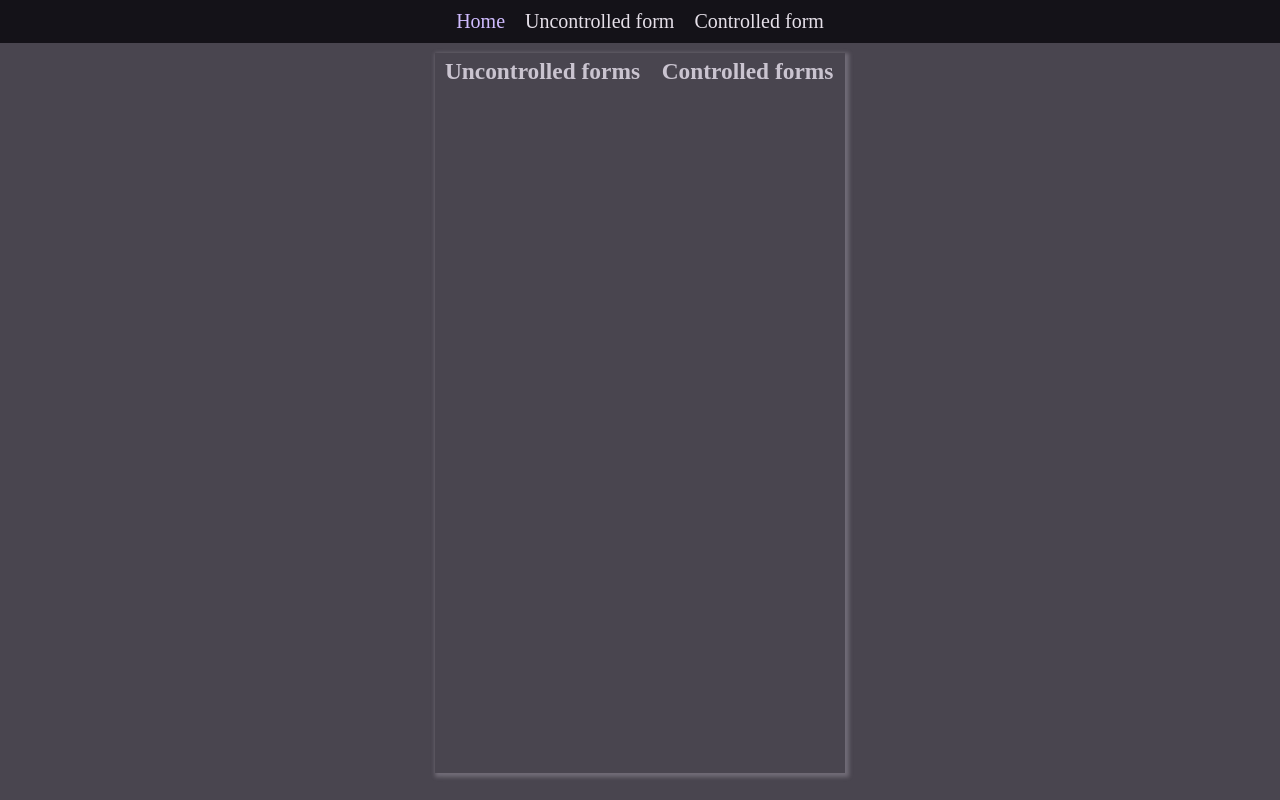
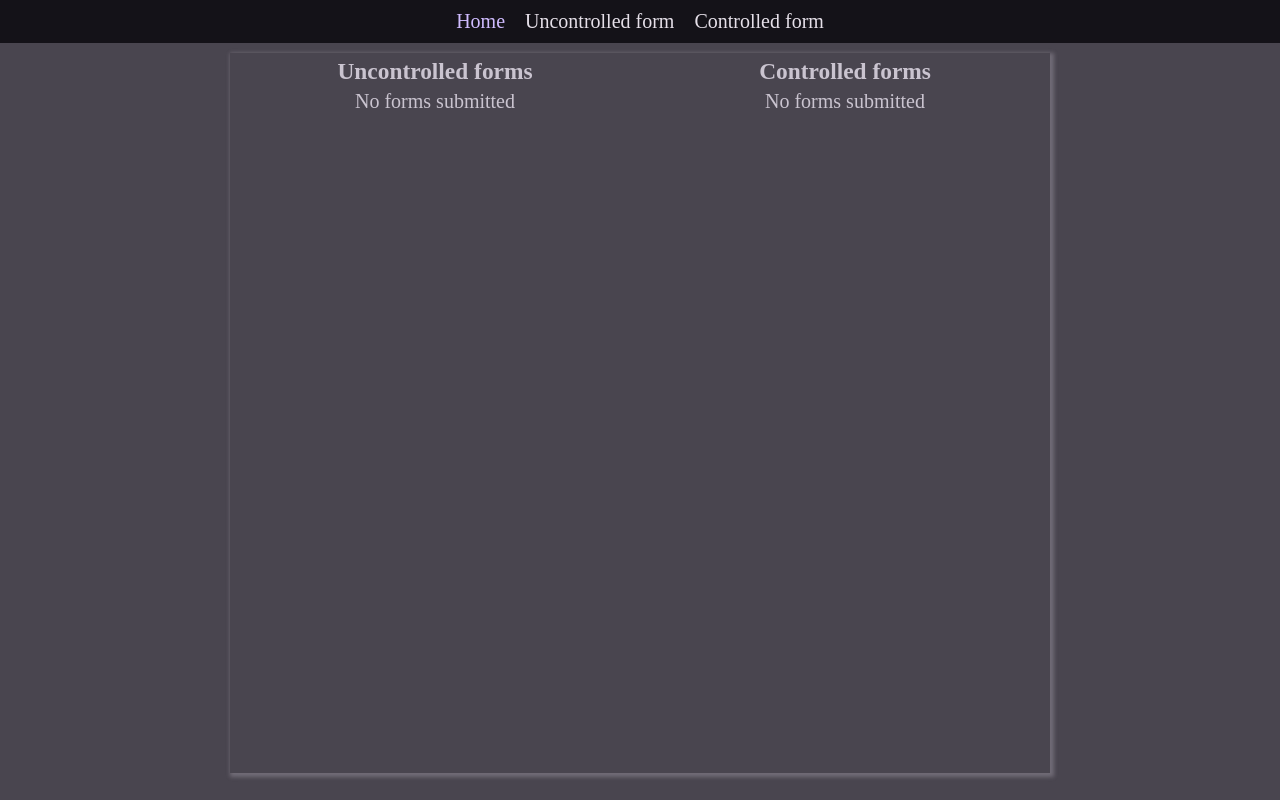
Before and after one commit to NMakarevich/react-forms, a React (Vite) app: page / in a window 1280 px wide. Built offline with nearby package versions, Linux system fonts and the light colour scheme.

Commit message:
refactor: update form history component

```diff
--- a/src/shared/ui/form/form-history.module.scss
+++ b/src/shared/ui/form/form-history.module.scss
@@ -4,8 +4,7 @@
     flex-direction: column;
     gap: 5px;
     align-items: center;
-    width: 100%;
-    max-width: 400px;
+    width: 400px;
     padding: 5px;
   }
 }
--- a/src/shared/ui/form/form-history.tsx
+++ b/src/shared/ui/form/form-history.tsx
@@ -14,8 +14,11 @@ export function FormHistory({ forms, title }: Props): ReactElement {
     <>
       <div className={styles.formHistory}>
         <h3 className={styles.formHistoryTitle}>{title}</h3>
-        {!!forms.length &&
-          forms.map((form, index) => <FormCard key={index} form={form} />)}
+        {forms.length ? (
+          forms.map((form, index) => <FormCard key={index} form={form} />)
+        ) : (
+          <span>No forms submitted</span>
+        )}
       </div>
     </>
   );
```
